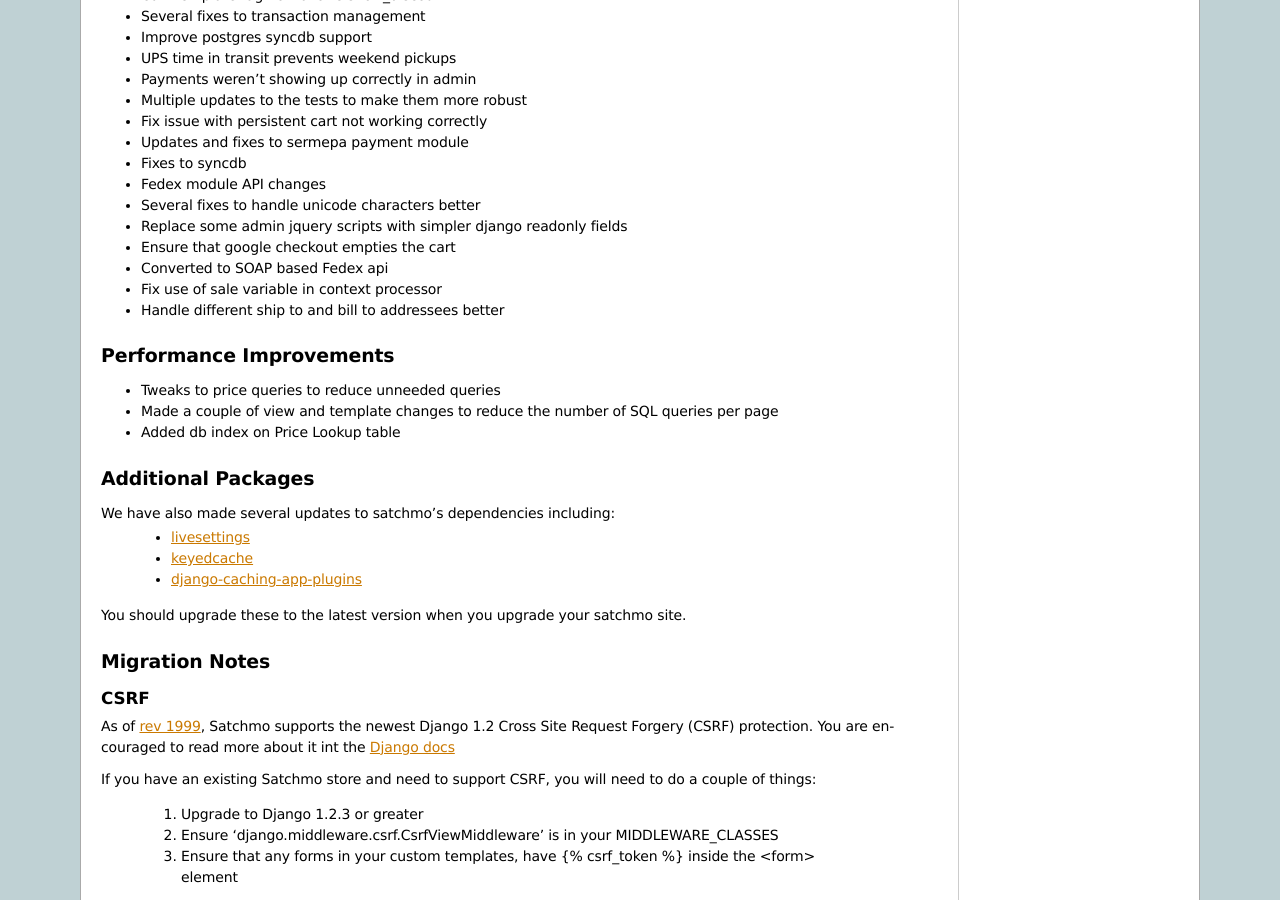
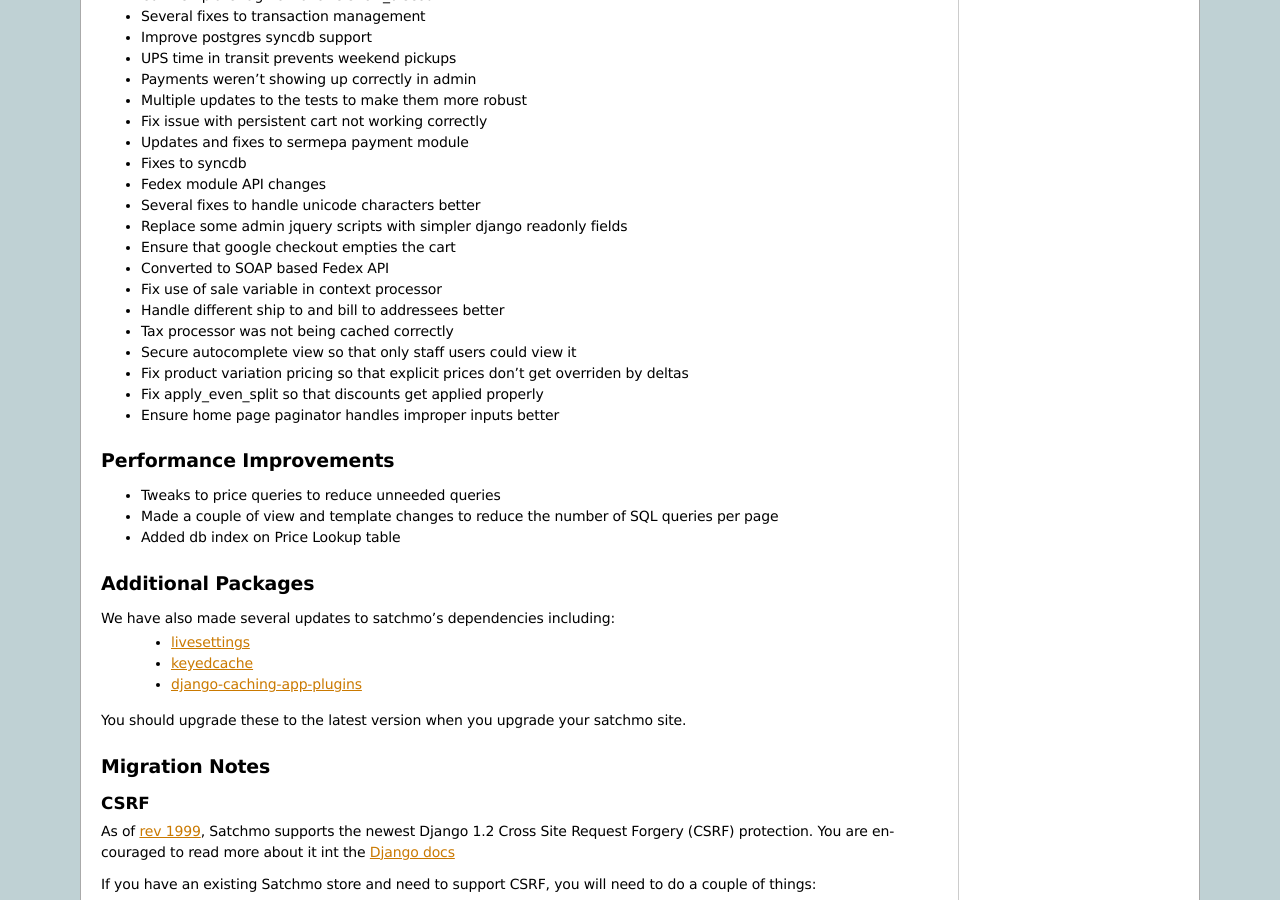
Before and after one commit to opencoca/WEB-Satchmo, a Sphinx documentation site: the page built from docs/release-notes-0-9-2.txt, in a window 1280 px wide and 900 px high, scrolled down 1525 px. Built offline with Sphinx 7.4.7, drawn with Linux system fonts in a browser that asks for light colours; pages that are not in the unit, such as notebooks, are missing from menus; some of the changed text lies outside the part shown.

Commit message:
Updating the changelog.

```diff
--- a/docs/release-notes-0-9-2.txt
+++ b/docs/release-notes-0-9-2.txt
@@ -77,9 +77,14 @@
 - Several fixes to handle unicode characters better
 - Replace some admin jquery scripts with simpler django readonly fields
 - Ensure that google checkout empties the cart
-- Converted to SOAP based Fedex api
+- Converted to SOAP based Fedex API
 - Fix use of sale variable in context processor
 - Handle different ship to and bill to addressees better
+- Tax processor was not being cached correctly
+- Secure autocomplete view so that only staff users could view it
+- Fix product variation pricing so that explicit prices don't get overriden by deltas
+- Fix apply_even_split so that discounts get applied properly
+- Ensure home page paginator handles improper inputs better
 
 Performance Improvements
 ------------------------
```
Also changed, not shown: other parts of docs/release-notes-0-9-2.txt (+1 -1 lines).
